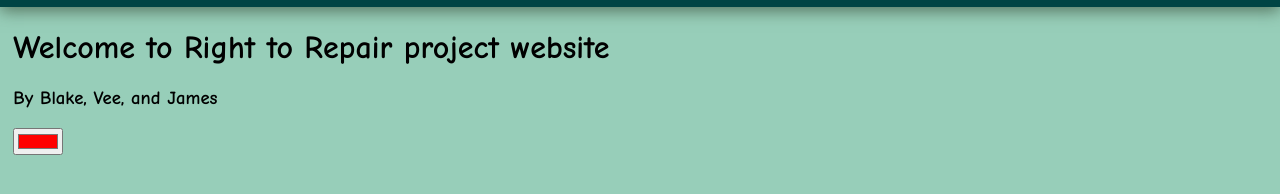
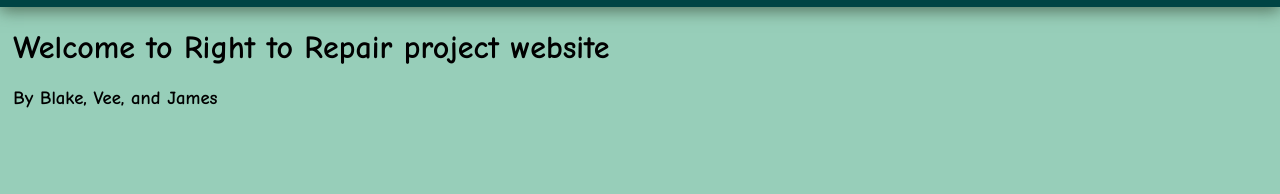
Before and after one commit to htyhtyhr/htyhtyhr.github.io, a plain HTML site: page index.html in a window 1280 px wide. Shown: the part 64-258 px from the top of the page. Drawn offline with Linux system fonts and the light colour scheme.

Commit message:
Update index.html

```diff
--- a/index.html
+++ b/index.html
@@ -1,7 +1,7 @@
 </html>
   <head>
     <link rel="stylesheet" href="/style.css">
-    <link rel="shortcut icon" href="/favicon.ico">
+    <link rel="icon" href="/favicon.ico">
     <meta content="Right to Repair" property="og:title" />
     <meta content='Our Right to Repair project!' property="og:description" />
     <meta content="https://htyhtyhr.github.io/" property="og:url" />
@@ -22,7 +22,6 @@
     <div style="margin: 10pt;">
       <h1 style="font-weight: bolder;">Welcome to Right to Repair project website</h1>
       <h3>By Blake, Vee, and James</h3>
-      <input type="color" id="back-color" name="back-color" value="#ff0000" onchange(document.getElementById("body").style.background-color = document.getElementById('back-color').value;)>
     </div>
   </body>
 </html>
```
